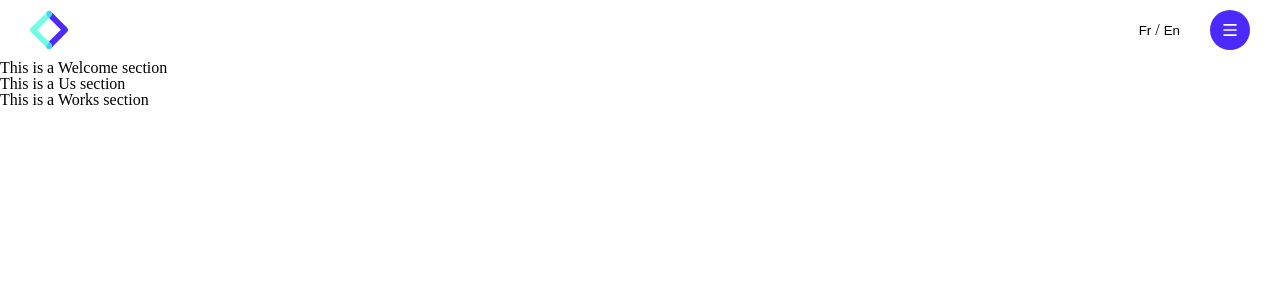
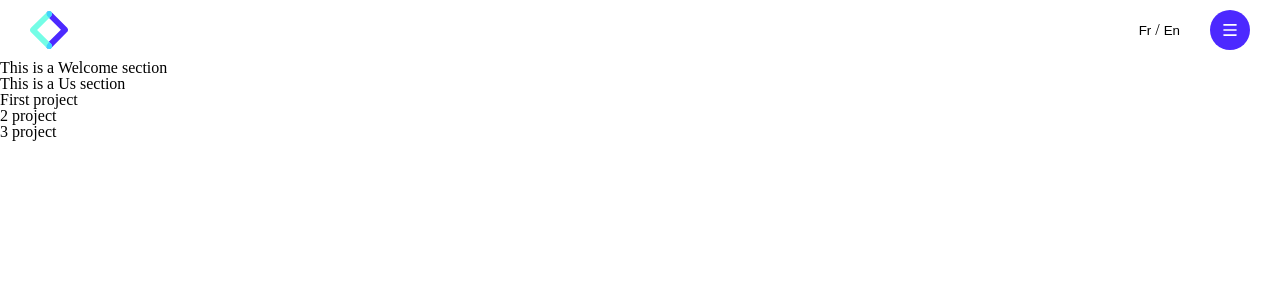
Before and after one commit to DimitriVld/Portfolio, a React (Create React App) app in the folder client-web/: page / in a window 1280 px wide. Shown: the top 300 px of the page. Built offline with nearby package versions, Linux system fonts and the light colour scheme.

Commit message:
Front | add just 3 projects in home

```diff
--- a/client-web/src/views/constants/staticProjects.js
+++ b/client-web/src/views/constants/staticProjects.js
@@ -3,7 +3,43 @@ const staticTasks = () => {
     return [
 
         {
+            id: 1,
             title: 'First project',
+            img: './public/images/defaultProject.png',
+            content: 'His cognitis Gallus ut serpens adpetitus telo vel saxo iamque spes extremas opperiens et succurrens saluti suae quavis ratione colligi omnes iussit armatos et cum starent attoniti, districta dentium acie stridens adeste inquit viri fortes mihi periclitanti vobiscum.',
+            link: '/'
+        },
+        {
+            id: 2,
+            title: '2 project',
+            img: './public/images/defaultProject.png',
+            content: 'His cognitis Gallus ut serpens adpetitus telo vel saxo iamque spes extremas opperiens et succurrens saluti suae quavis ratione colligi omnes iussit armatos et cum starent attoniti, districta dentium acie stridens adeste inquit viri fortes mihi periclitanti vobiscum.',
+            link: '/'
+        },
+        {
+            id: 3,
+            title: '3 project',
+            img: './public/images/defaultProject.png',
+            content: 'His cognitis Gallus ut serpens adpetitus telo vel saxo iamque spes extremas opperiens et succurrens saluti suae quavis ratione colligi omnes iussit armatos et cum starent attoniti, districta dentium acie stridens adeste inquit viri fortes mihi periclitanti vobiscum.',
+            link: '/'
+        },
+        {
+            id: 4,
+            title: '4 project',
+            img: './public/images/defaultProject.png',
+            content: 'His cognitis Gallus ut serpens adpetitus telo vel saxo iamque spes extremas opperiens et succurrens saluti suae quavis ratione colligi omnes iussit armatos et cum starent attoniti, districta dentium acie stridens adeste inquit viri fortes mihi periclitanti vobiscum.',
+            link: '/'
+        },
+        {
+            id: 5,
+            title: '5 project',
+            img: './public/images/defaultProject.png',
+            content: 'His cognitis Gallus ut serpens adpetitus telo vel saxo iamque spes extremas opperiens et succurrens saluti suae quavis ratione colligi omnes iussit armatos et cum starent attoniti, districta dentium acie stridens adeste inquit viri fortes mihi periclitanti vobiscum.',
+            link: '/'
+        },
+        {
+            id: 6,
+            title: '6 project',
             img: './public/images/defaultProject.png',
             content: 'His cognitis Gallus ut serpens adpetitus telo vel saxo iamque spes extremas opperiens et succurrens saluti suae quavis ratione colligi omnes iussit armatos et cum starent attoniti, districta dentium acie stridens adeste inquit viri fortes mihi periclitanti vobiscum.',
             link: '/'
--- a/client-web/src/views/molecules/HomePage/WorksSection.js
+++ b/client-web/src/views/molecules/HomePage/WorksSection.js
@@ -1,11 +1,27 @@
 import React from 'react';
+import staticProjects from "../../constants/staticProjects";
 
-const WorksSection = () => {
-    return (
-        <div className={'works-section'}>
-            <p> This is a Works section </p>
-        </div>
-    )
+class WorksSection extends React.Component {
+    constructor(props) {
+        super(props);
+        this.state = {
+            works: staticProjects(),
+        };
+    }
+
+    render(){
+        const works = this.state.works.filter(work => work.id <= 3 ).map((work, index) =>{
+            return(
+                <p key={index}>{work.title}</p>
+            )
+        });
+
+        return (
+            <div className={'works-section'}>
+                {works}
+            </div>
+        )
+    }
 }
 
 export default WorksSection;
--- a/client-web/src/views/pages/AboutUs.js
+++ b/client-web/src/views/pages/AboutUs.js
@@ -3,7 +3,9 @@ import WelcomeSection from "../molecules/HomePage/WelcomeSection";
 import CultureSection from "../molecules/AboutPage/CultureSection";
 import ContactSection from "../molecules/AboutPage/ContactSection";
 
-const AboutUs = () => {
+class AboutUs extends React.Component{
+
+    render(){
         return (
             <div className={'about-us-page'}>
                 <WelcomeSection />
@@ -12,5 +14,6 @@ const AboutUs = () => {
             </div>
         )
     }
+}
 
 export default AboutUs;
```
Lines whose indentation alone changed are shown as unchanged.
